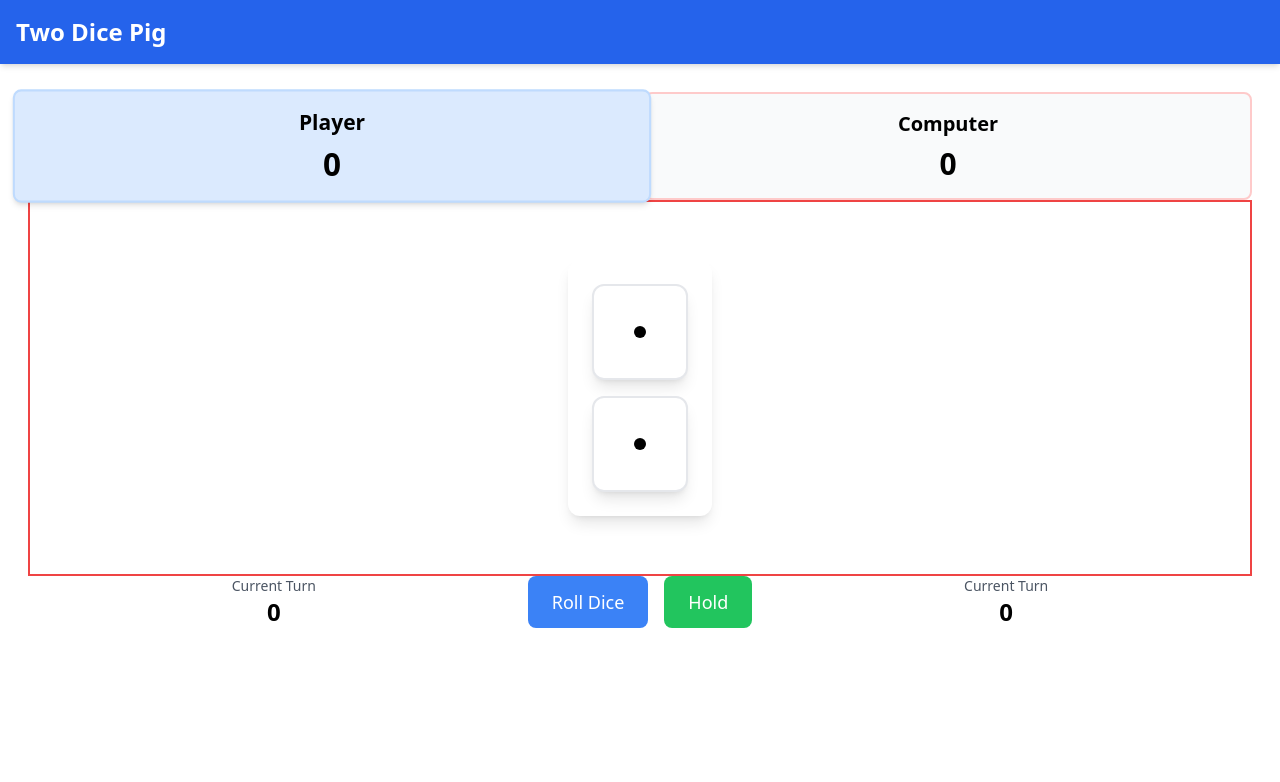
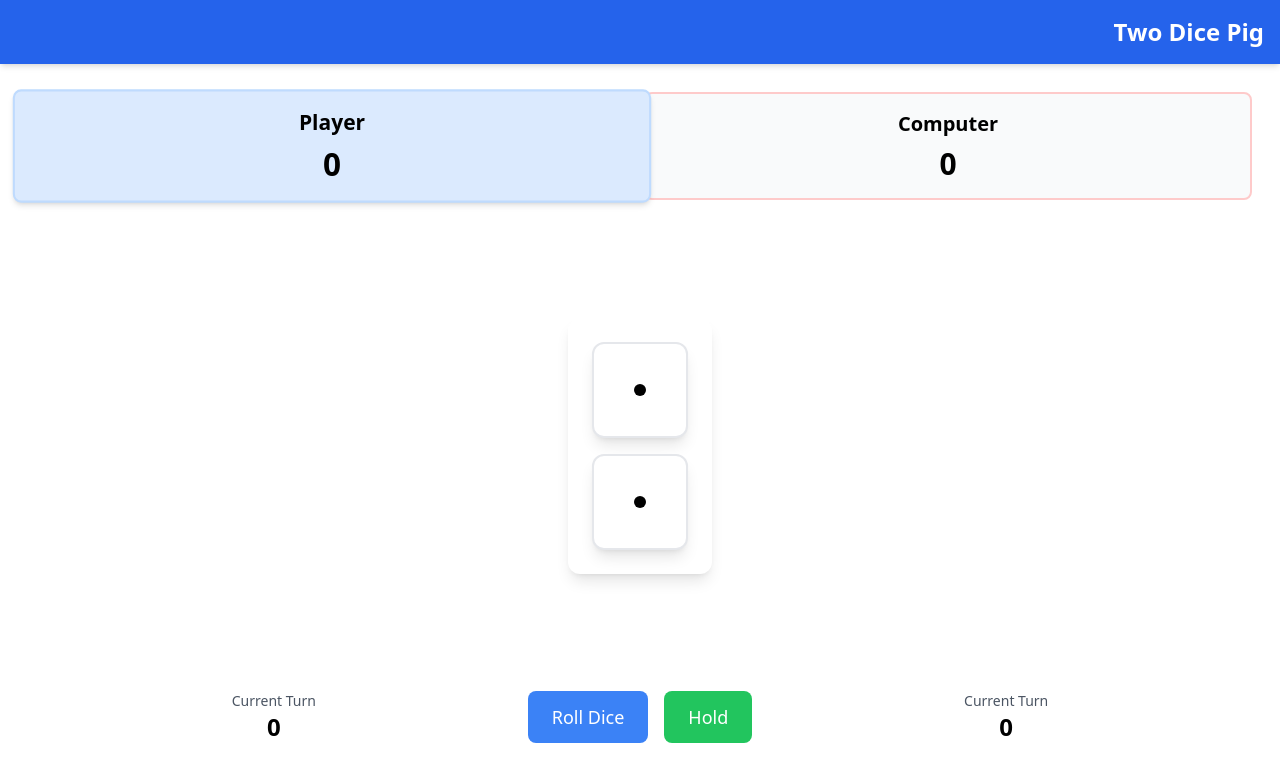
Before and after one commit to mmorris515/pig-game-new, a React (Vite) app: page /game in a window 1280 px wide. Shown: the top 782 px of the page. Built offline with nearby package versions, Linux system fonts and the light colour scheme; a web font is replaced by a local one.

Commit message:
Adjust spacing, remove unnecessary comments

```diff
--- a/src/components/Layout/Header.tsx
+++ b/src/components/Layout/Header.tsx
@@ -11,14 +11,13 @@ const Header: React.FC = () => {
   };
 
   return (
-    <header className="bg-blue-600 text-white p-4 flex items-center justify-between shadow-md">
+    <header className="bg-blue-600 text-white p-4 flex items-center justify-end shadow-md">
       <div
         className="flex items-center cursor-pointer hover:animate-bounce"
         onClick={handlePigClick}
       >
         <h1 className="text-2xl font-bold">Two Dice Pig</h1>
       </div>
-      {/* Future: Add additional header elements if needed */}
     </header>
   );
 };
--- a/src/features/game/types.ts
+++ b/src/features/game/types.ts
@@ -1,5 +1,3 @@
-// src/features/game/types.ts
-
 export interface Player {
     id: number;
     name: string;
--- a/src/hooks.ts
+++ b/src/hooks.ts
@@ -2,6 +2,5 @@
 import { TypedUseSelectorHook, useDispatch, useSelector } from 'react-redux';
 import type { RootState, AppDispatch } from './store';
 
-// Use throughout your app instead of plain `useDispatch` and `useSelector`
 export const useAppDispatch: () => AppDispatch = useDispatch;
 export const useAppSelector: TypedUseSelectorHook<RootState> = useSelector;
--- a/src/pages/Game/Game.tsx
+++ b/src/pages/Game/Game.tsx
@@ -88,14 +88,14 @@ export const Game: React.FC = () => {
             </div>
 
             {/* Middle Section - Dice */}
-            <div className="flex-grow flex justify-center items-center border-2 border-red-500">
+            <div className="flex-grow flex justify-center items-center xs-m-[15px] sm-m-[15px]">
               <div className="bg-white rounded-xl p-4 sm:p-6 shadow-lg">
                 <DicePair values={dice} isRolling={isRolling} />
               </div>
             </div>
 
             {/* Bottom Section - Current Scores and Buttons */}
-            <div className="xl:mb-60">
+            <div className="xl:mb-[125px]">
               <div className="flex justify-between items-center gap-2">
                 <div className="flex-1 flex justify-center">
                   <PlayerScore
--- a/src/pages/Game/GamePage.tsx
+++ b/src/pages/Game/GamePage.tsx
@@ -1,5 +1,3 @@
-// src/pages/Game/GamePage.tsx
-
 import React from "react";
 import Header from "../../components/Layout/Header";
 import Game from "./Game";
--- a/src/pages/Results/ResultsPage.tsx
+++ b/src/pages/Results/ResultsPage.tsx
@@ -21,7 +21,7 @@ const ResultsPage: React.FC = () => {
   return (
     <div className="flex flex-col h-screen">
       <Header />
-      <div className="flex-grow bg-gradient-to-b from-blue-50 to-blue-100 p-4 overflow-auto">
+      <div className="flex-grow bg-gradient-to-b from-blue-50 to-blue-100 p-16 overflow-auto">
         <div className="max-w-4xl mx-auto bg-white rounded-xl p-8 shadow-lg">
           <h2 className="text-3xl font-bold mb-6 text-blue-600 text-center">
             Game Results
```
Also changed, not shown: src/router.ts (deleted), 2 other files (tests, documents, lock files or other folders).
